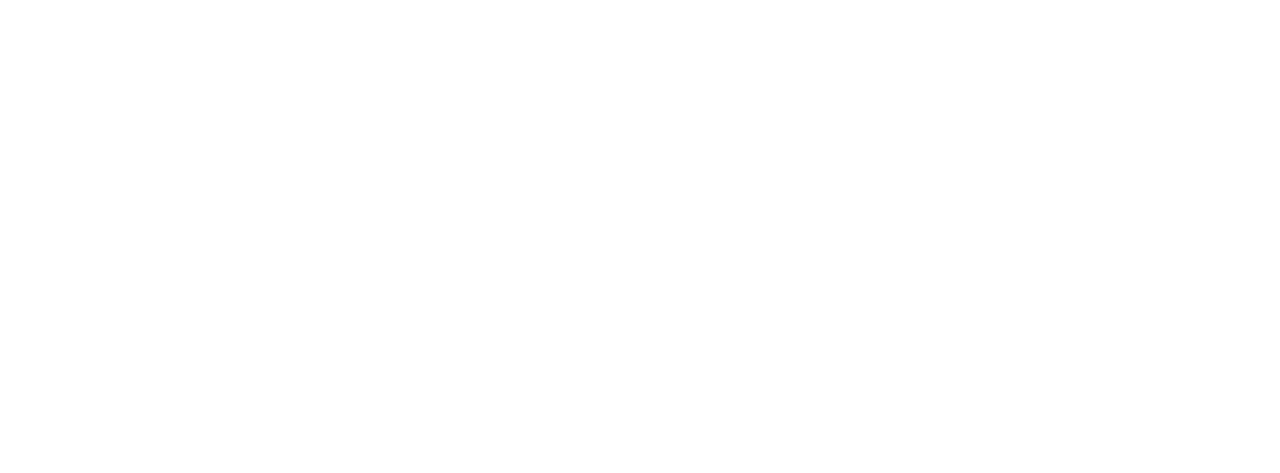
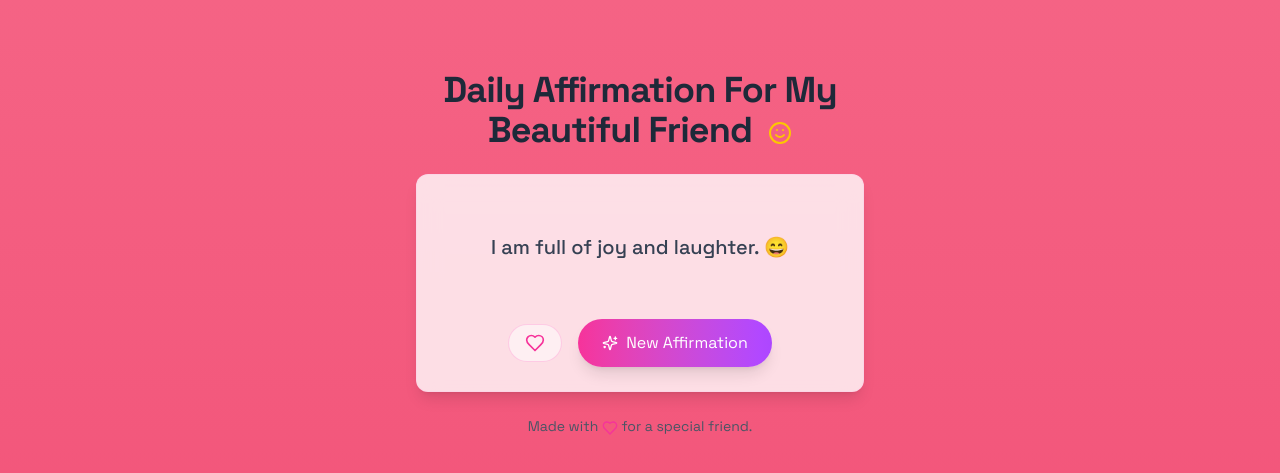
Before and after one commit to realryandev/Roriiii, a Next.js app: page / in a window 1280 px wide. Shown: the part 2171-2644 px from the top of the page. Before the commit the page ends 2024 px from the top, so only its background shows below. Built offline with nearby package versions, Linux system fonts and the light colour scheme.

Commit message:
Add files via upload

```diff
--- a/src/app/page.tsx
+++ b/src/app/page.tsx
@@ -2,15 +2,19 @@
 import Paragraph from "@/components/paragraph";
 import Gallery from "@/components/gallery";
 import { FloatingAnimals } from "@/components/floating-animals";
+import Affirmations from "@/components/Affirmations";
+import BackgroundMusic from "@/components/BackgroundMusic";
 
 
 export default function Home() {
   return (
     <main className="min-h-screen bg-gradient-to-b from-[#fc94af] to-[#f25278]">
+      <BackgroundMusic />
       <FloatingAnimals />
       <Hero />
       <Paragraph />
       <Gallery />
+      <Affirmations />
     </main>
   );
 }
```
